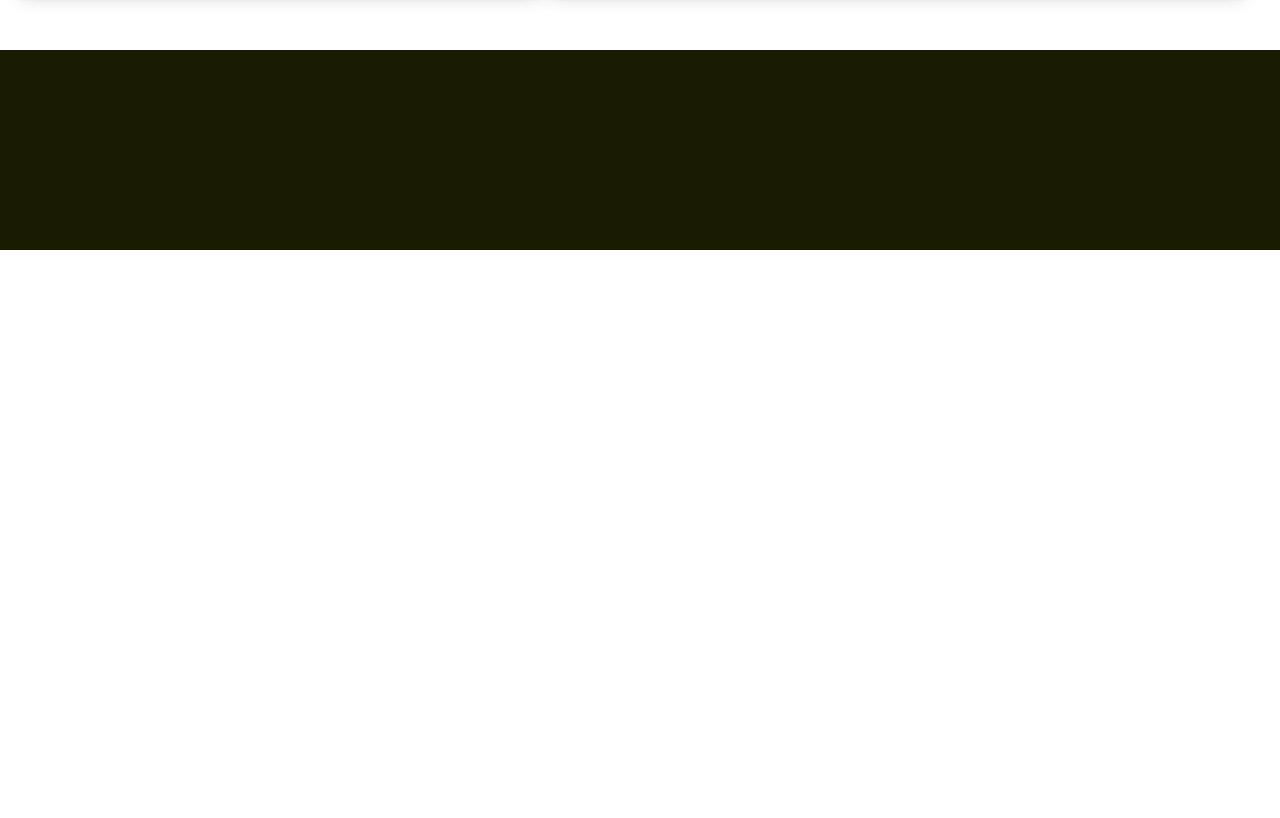
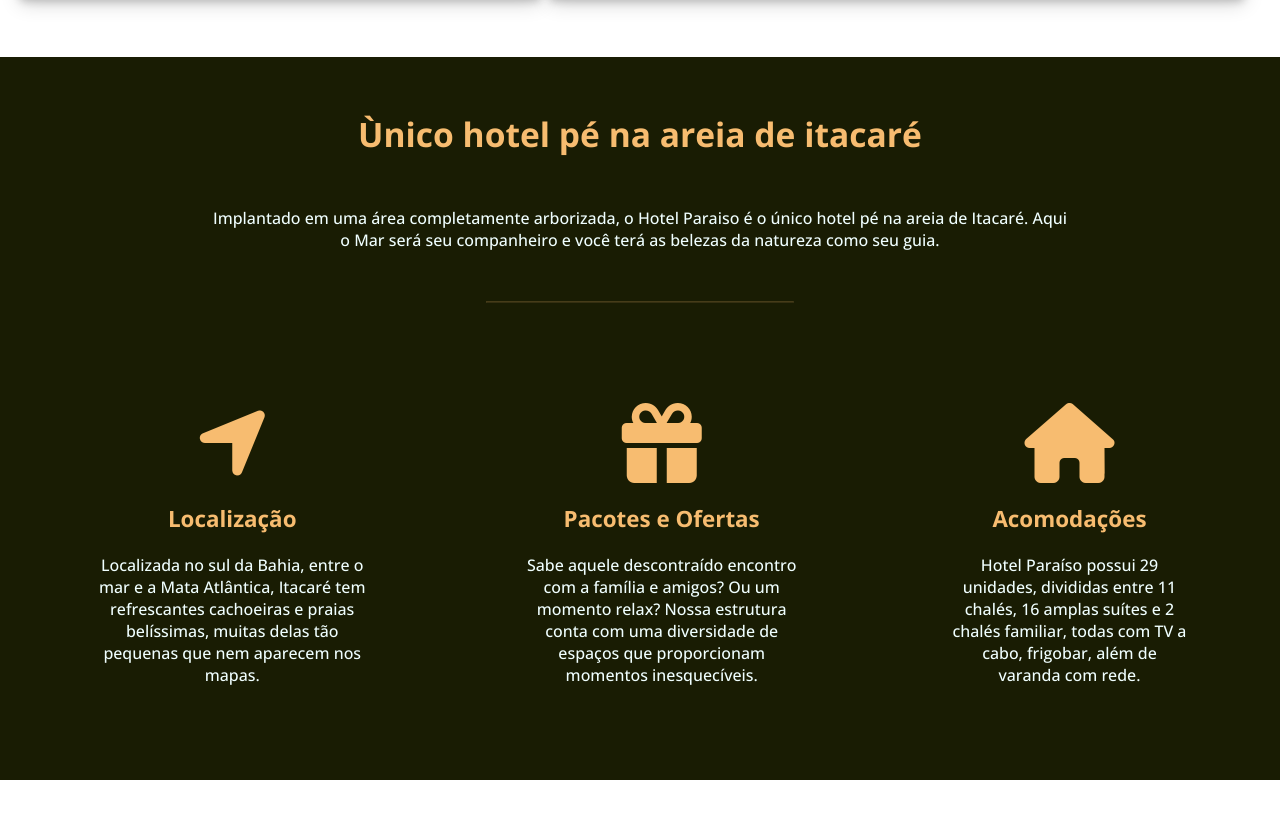
Before and after one commit to LuisSky/css-layout-flexbox, a plain HTML site: page index.html in a window 1280 px wide. Shown: the part 1932-2750 px from the top of the page. Before the commit the page ends 2182 px from the top, so only its background shows below. Drawn offline with nearby package versions, Linux system fonts and the light colour scheme.

Commit message:
feat: added features section

```diff
--- a/css/style.css
+++ b/css/style.css
@@ -20,6 +20,7 @@ header {
   left: 0;
   width: 100%;
   display: flex;
+  font-size: 1.1rem;
   justify-content: space-between;
   align-items: center;
   padding: 10px 15px;
@@ -137,7 +138,7 @@ header ul li:last-child {
 .know-us h1 {
   font-family: Cookie;
   margin-bottom: 10px;
-  font-size: 4.4rem;
+  font-size: 4.8rem;
   color: #f7bc70;
 }
 
@@ -148,7 +149,7 @@ header ul li:last-child {
 }
 
 .container > hr {
-  border-color: #87ed94;
+  border-color: #f7bc70;
   opacity: 0.4;
   align-self: center;
   border-style:outset;
@@ -215,11 +216,88 @@ header ul li:last-child {
 }
 
 
+section.features {
+  display: flex;
+  flex-wrap: wrap;
+  margin-top: 50px;
+  width: 100%;
+  background-color: #191c03;
+  justify-content: center;
+  padding: 1.5rem;
+}
 
+section.features h1 {
+  text-align: center;
+  font-size: 2.1rem;
+  margin-top: 30px;
+  color: #f7bc70;
+  margin-bottom: 50px;
+}
 
+section.features p {
+  color: azure;
+  text-align: center;
+  max-width: 70%;
+}
+
+section.features hr {
+  border-color: #f7bc70;
+  opacity: 0.2;
+  align-self: center;
+  border-style:outset;
+  width: 25%;
+  margin: 50px;
+}
+
+.features ul {
+  display: flex;
+  list-style: none;
+  margin-top: 50px;
+  margin-bottom: 50px;
+  align-content: center;
+}
+
+.features ul li {
+  display: flex;
+  align-items: center;
+  flex-direction: column;
+  color: #f7bc70;
+  margin: 0 15px;
+}
+
+.features ul li a i{
+  color: #f7bc70;
+  margin-bottom: 20px;
+  text-decoration: none;
+}
+
+.features ul li h3 {
+  font-size: 1.4rem;
+  margin-bottom: 20px;
+}
+
+.features ul li p {
+  text-align: center;
+  font-size: 1.0rem;
+  margin-bottom: 20px;
+}
+
+@media (max-width: 750px) {
+  .features ul {
+    margin-top: 50px;
+    flex-direction: column;
+    max-width: 700px;
+    align-items: center;
+    text-align: center;
+  }
+  .features ul li {
+    margin-bottom: 60px;
+    max-width: 60%;
+  }
+}
 
 footer {
-  margin-top: 50px;
+  margin-top: 300px;
   width: 100%;
   height: 200px;
   background-color: #191c03;
--- a/index.html
+++ b/index.html
@@ -51,9 +51,52 @@
         <div class="small" ></div>
         <div class="larger"></div>
       </div>
-
     </div>
    </section>
+
+   <section class="features">
+    <h1>Ùnico hotel pé na areia de itacaré</h1>
+    <p>Implantado em uma área completamente arborizada, o Hotel Paraiso é o único hotel pé na areia de Itacaré.
+    Aqui o Mar será seu companheiro e você terá as belezas da natureza como seu guia.</p>
+    <hr>
+
+
+    <ul>
+      <li>
+        <a href="#"><i class="fa-solid fa-location-arrow fa-5x"></i></a>
+        <h3>Localização</h3>
+        <p>Localizada no sul da Bahia, entre o mar e a
+          Mata Atlântica, Itacaré tem refrescantes
+          cachoeiras e praias belíssimas, muitas delas
+          tão pequenas que nem aparecem nos
+          mapas.
+          </p>
+      </li>
+      <li>
+        <a href="#"><i class="fa-solid fa-gift fa-5x"></i></a>
+        <h3>Pacotes e Ofertas</h3>
+        <p>Sabe aquele descontraído encontro com a
+          família e amigos? Ou um momento relax?
+          Nossa estrutura conta com uma
+          diversidade de espaços que proporcionam
+          momentos inesquecíveis.
+          </p>
+      </li>
+      <li>
+        <a href="#"><i class="fa-solid fa-house fa-5x"></i></a>
+        <h3>Acomodações</h3>
+        <p>Hotel Paraíso possui 29 unidades, divididas
+          entre 11 chalés, 16 amplas suítes e 2 chalés
+          familiar, todas com TV a cabo, frigobar,
+          além de varanda com rede.
+          </p>
+      </li>
+    </ul>
+
+   </section>
+
+
+
    <footer>
    </footer>
 </body>
```
